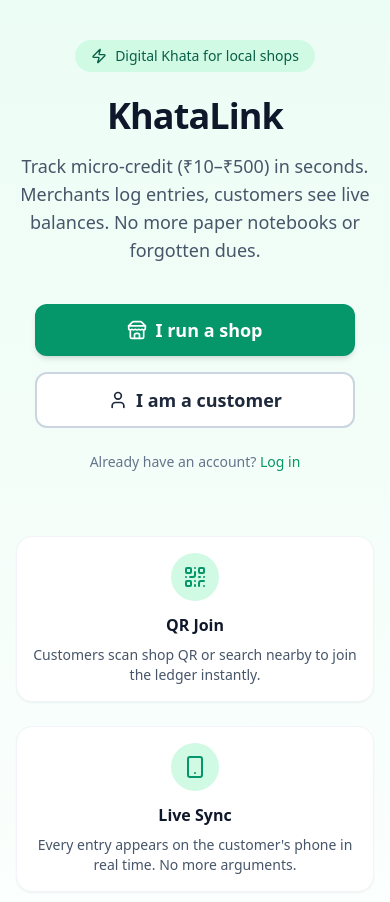
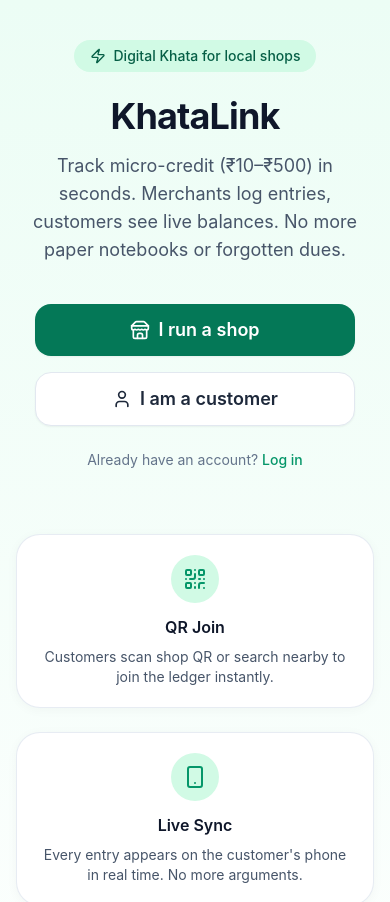
Before and after one commit to black-jee/Dukaan-Daar, a Next.js app: page / in a window 390 px wide. Shown: the top 902 px of the page. Built offline with nearby package versions, Linux system fonts and the light colour scheme.

Commit message:
style: establish responsive launch-ready design system

```diff
--- a/src/app/globals.css
+++ b/src/app/globals.css
@@ -3,48 +3,51 @@
 @tailwind utilities;
 
 :root {
-  --foreground: #0f172a;
-  --background: #f8fafc;
+  color-scheme: light;
+  --foreground: #17211f;
+  --background: #f6f8f7;
+  --surface: #ffffff;
+  --muted: #66736f;
+  --border: #e5ebe8;
 }
 
+* { -webkit-tap-highlight-color: transparent; }
+html { scroll-behavior: smooth; }
 body {
   color: var(--foreground);
   background: var(--background);
-  font-family: system-ui, -apple-system, BlinkMacSystemFont, "Segoe UI", Roboto, sans-serif;
+  font-family: Inter, ui-sans-serif, system-ui, -apple-system, BlinkMacSystemFont, "Segoe UI", Roboto, sans-serif;
+  text-rendering: optimizeLegibility;
+}
+button, a, input, select, textarea { touch-action: manipulation; }
+button, a { -webkit-tap-highlight-color: transparent; }
+:focus-visible { outline: 3px solid rgba(5, 150, 105, .45); outline-offset: 2px; }
+
+.amount {
+  font-variant-numeric: tabular-nums;
+  font-weight: 750;
+  letter-spacing: -0.035em;
+  font-feature-settings: "tnum";
 }
 
-/* High contrast numbers for outdoor readability */
-.amount {
-  font-variant-numeric: tabular-nums;
-  font-weight: 700;
-  letter-spacing: -0.02em;
+.btn {
+  @apply inline-flex min-h-12 items-center justify-center gap-2 rounded-2xl px-4 py-3 font-semibold transition duration-150 ease-out active:scale-[.98] disabled:pointer-events-none disabled:opacity-50;
 }
-
-/* Touch-friendly buttons */
-.btn {
-  @apply inline-flex items-center justify-center rounded-xl px-4 py-3 font-semibold transition-all active:scale-95 disabled:opacity-50 disabled:pointer-events-none;
-}
-
-.btn-primary {
-  @apply btn bg-primary-600 text-white hover:bg-primary-700 shadow-md;
-}
-
-.btn-debit {
-  @apply btn bg-debit text-white hover:bg-red-600 shadow-md;
-}
-
-.btn-credit {
-  @apply btn bg-credit text-white hover:bg-green-600 shadow-md;
-}
-
-.btn-outline {
-  @apply btn border-2 border-slate-300 bg-white text-slate-800 hover:bg-slate-50;
-}
+.btn-primary { @apply btn bg-primary-700 text-white shadow-sm hover:bg-primary-800; }
+.btn-debit { @apply btn bg-debit text-white shadow-sm hover:bg-red-700; }
+.btn-credit { @apply btn bg-credit text-white shadow-sm hover:bg-green-700; }
+.btn-outline { @apply btn border border-slate-200 bg-white text-slate-800 shadow-sm hover:border-slate-300 hover:bg-slate-50; }
 
 .card {
-  @apply rounded-2xl bg-white p-4 shadow-sm border border-slate-100;
+  @apply rounded-3xl border border-slate-200/80 bg-white p-5 shadow-[0_2px_12px_rgba(15,23,42,0.035)];
 }
+.input {
+  @apply min-h-12 w-full rounded-2xl border border-slate-300 bg-white px-4 py-3 text-base text-slate-900 placeholder:text-slate-400 focus:border-primary-600 focus:outline-none focus:ring-4 focus:ring-primary-100;
+}
+.page-title { @apply text-2xl font-bold tracking-tight text-slate-950 sm:text-3xl; }
+.page-subtitle { @apply mt-1 text-sm leading-6 text-slate-500; }
+.eyebrow { @apply text-xs font-bold uppercase tracking-[.14em] text-slate-500; }
 
-.input {
-  @apply w-full rounded-xl border border-slate-300 px-4 py-3 text-base focus:border-primary-500 focus:outline-none focus:ring-2 focus:ring-primary-200;
+@media (prefers-reduced-motion: reduce) {
+  *, *::before, *::after { scroll-behavior: auto !important; animation-duration: .01ms !important; transition-duration: .01ms !important; }
 }
```
